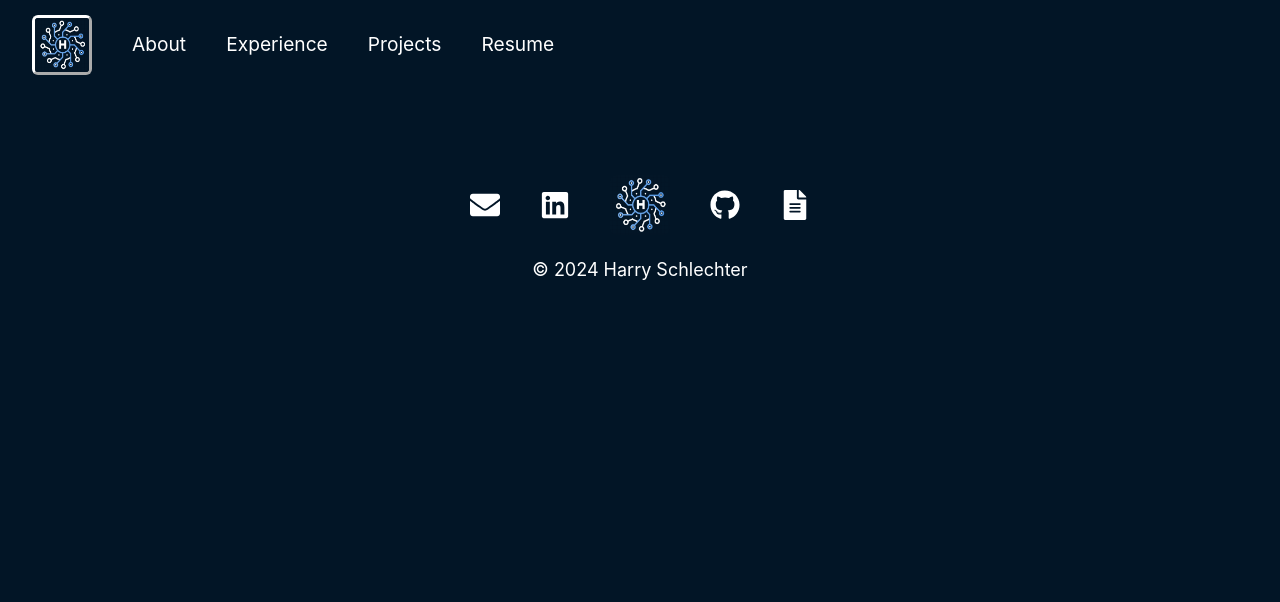
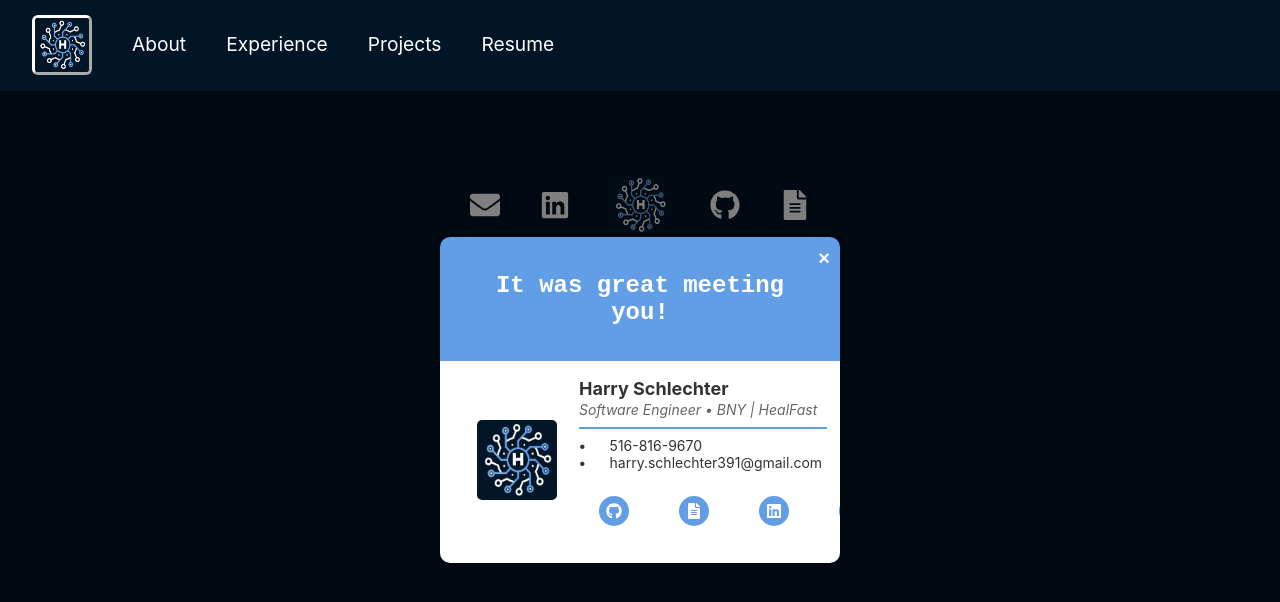
Before and after one commit to Harry-Schlechter/personal-site, a React (Create React App) app in the folder my-app/: page /hello in a window 1280 px wide. Shown: the top 602 px of the page. Built offline with nearby package versions, Linux system fonts and the light colour scheme.

Commit message:
hello-update

```diff
--- a/my-app/package.json
+++ b/my-app/package.json
@@ -17,6 +17,9 @@
     "react-icons": "^5.3.0",
     "react-router-dom": "^6.26.0",
     "react-scripts": "5.0.1",
+    "react-text-transition": "^3.1.0",
+    "react-typed": "^2.0.12",
+    "reactjs-popup": "^2.0.6",
     "typescript": "^4.9.5",
     "web-vitals": "^2.1.4"
   },
--- a/my-app/src/App.tsx
+++ b/my-app/src/App.tsx
@@ -7,6 +7,7 @@ import Experience from './pages/Experience';
 import Projects from './pages/Projects';
 import Navbar from './navbar';
 import Footer from './footer';
+import BusinessCard from './pages/BusinessCard';
 
 
 function App() {
@@ -20,6 +21,7 @@ function App() {
                 <Route path="/about" element={<About />} />
                 <Route path="/experience" element={<Experience />} />
                 <Route path="/projects" element={<Projects />} />
+                <Route path="/hello" element={<BusinessCard />} />
             </Routes>
             </main>
             <Footer/>
--- a/my-app/src/footer.tsx
+++ b/my-app/src/footer.tsx
@@ -29,7 +29,7 @@ const Footer: React.FC = () => {
                 </a>
             </div>
         </div>
-        <p className="copy">&copy; 2024 Harry Schlechter</p>
+        <p className="copy">&copy; 2025 Harry Schlechter</p>
         </>
     )
 };
--- /dev/null
+++ b/my-app/src/pages/BusinessCard.tsx
@@ -0,0 +1,206 @@
+import logo from "./mainlogo.png";
+import React, { useState } from "react";
+import { FaGithub, FaFileAlt, FaLinkedin, FaEnvelope } from "react-icons/fa";
+import TypewriterEffect from "./typed";
+
+const BusinessCard = () => {
+  const [showPopup, setShowPopup] = useState(true);
+
+  const closePopup = () => {
+    setShowPopup(false);
+  };
+
+  return (
+    <div>
+      <style>
+        {`
+          /* Overlay for background */
+          .overlay {
+            position: fixed;
+            top: 0;
+            left: 0;
+            width: 100%;
+            height: 100%;
+            background-color: rgba(0, 0, 0, 0.5);
+            z-index: 999;
+          }
+
+          .popup-container {
+            position: fixed;
+            top: 50%;
+            left: 50%;
+            transform: translate(-50%, -50%);
+            border-radius: 10px;
+            box-shadow: 0 4px 8px rgba(0, 0, 0, 0.2);
+            z-index: 1000;
+            width: 90%;
+            max-width: 400px;
+            overflow: hidden; /* Ensure border-radius applies */
+          }
+
+          .popup-header {
+            background-color: #619EE5; /* Light blue */
+            padding: 15px;
+            text-align: center;
+            color: #fff;
+            font-size: 18px;
+            font-weight: bold;
+          }
+
+          .popup-close {
+            position: absolute;
+            top: 10px;
+            right: 10px;
+            background: none;
+            border: none;
+            font-size: 20px;
+            font-weight: bold;
+            color: #fff;
+            cursor: pointer;
+          }
+
+          .popup-content {
+            background-color: #fff; /* White background */
+            padding: 15px;
+          }
+
+          .business-card-table {
+            width: 100%;
+            margin: 0;
+            border: none;
+          }
+
+          .business-card-table img {
+            width: 80px;
+            height: 80px;
+            border-radius: 5px;
+            transition: transform 0.3s ease;
+          }
+
+          .business-card-table img:hover {
+            transform: scale(1.25);
+          }
+
+          .business-card-table h2 {
+            font-size: 18px;
+            margin: 0;
+            color: #333;
+          }
+
+          .business-card-table em {
+            font-size: 14px;
+            color: #666;
+          }
+
+          .business-card-table p {
+            font-size: 14px;
+            margin: 5px 0;
+            color: #333;
+          }
+
+          .icon-container {
+            display: flex;
+            flex-direction: row;
+            gap: 10px;
+          }
+
+          .icon-circle {
+            width: 30px;
+            height: 30px;
+            background-color: #619EE5;
+            border-radius: 50%;
+            display: flex;
+            justify-content: center;
+            align-items: center;
+            transition: transform 0.3s ease;
+          }
+
+          .icon-circle:hover {
+            transform: scale(1.25);
+          }
+
+          .icon-circle svg {
+            width: 16px;
+            height: 16px;
+            color: #fff;
+          }
+        `}
+      </style>
+      {showPopup && (
+        <>
+          <div className="overlay" onClick={closePopup}></div>
+          <div className="popup-container">
+            <div className="popup-header">
+              <button className="popup-close" onClick={closePopup}>
+                &times;
+              </button>
+              <TypewriterEffect />
+            </div>
+            <div className="popup-content">
+              <table className="business-card-table">
+                <tbody>
+                  <tr>
+                    <td style={{ textAlign: "center" }}>
+                      <a href="https://harryschlechter.netlify.app/">
+                        <img src={logo} alt="Logo" />
+                      </a>
+                    </td>
+                    <td>
+                      <h2>Harry Schlechter</h2>
+                      <em>Software Engineer • BNY | HealFast</em>
+                      <hr
+                        style={{
+                          border: "0",
+                          borderTop: "2px solid #619EE5",
+                          margin: "8px 0",
+                        }}
+                      />
+                      <p>
+                        <strong>•</strong>{" "}
+                        <a href="sms:+15168169670" style={{ color: "#333" }}>
+                          516-816-9670
+                        </a>
+                        <br />
+                        <strong>•</strong>{" "}
+                        <a
+                          href="mailto:harry.schlechter391@gmail.com"
+                          style={{ color: "#333" }}
+                        >
+                          harry.schlechter391@gmail.com
+                        </a>
+                      </p>
+                      <div className="icon-container">
+                        <a href="https://github.com/Harry-Schlechter">
+                          <div className="icon-circle">
+                            <FaGithub />
+                          </div>
+                        </a>
+                        <a href="https://drive.google.com/file/d/1hQRMWD1toqAyb3wLDcLScXcfzv52i9Ee/view">
+                          <div className="icon-circle">
+                            <FaFileAlt />
+                          </div>
+                        </a>
+                        <a href="https://www.linkedin.com/in/harryschlechter/">
+                          <div className="icon-circle">
+                            <FaLinkedin />
+                          </div>
+                        </a>
+                        <a href="mailto:harry.schlechter391@gmail.com">
+                          <div className="icon-circle">
+                            <FaEnvelope />
+                          </div>
+                        </a>
+                      </div>
+                    </td>
+                  </tr>
+                </tbody>
+              </table>
+            </div>
+          </div>
+        </>
+      )}
+    </div>
+  );
+};
+
+export default BusinessCard;
--- /dev/null
+++ b/my-app/src/pages/typed.tsx
@@ -0,0 +1,35 @@
+import React, { useState, useEffect } from 'react';
+
+const TypewriterEffect = () => {
+  const [text, setText] = useState(''); // State for the current text
+  const fullText = 'It was great meeting you!'; // Full text to display
+  const typingSpeed = 100; // Typing speed in milliseconds
+
+  useEffect(() => {
+    let currentIndex = 0;
+
+    const type = () => {
+      if (currentIndex < fullText.length) {
+        // Add one valid character at a time
+        setText((prevText) => prevText + (fullText[currentIndex] || ''));
+        currentIndex++;
+        setTimeout(type, typingSpeed); // Call the function recursively
+      }
+    };
+
+    type(); // Start typing on mount
+
+    // Cleanup timeout in case the component unmounts
+    return () => {
+      currentIndex = fullText.length; // Ensure typing stops if unmounted
+    };
+  }, [fullText, typingSpeed]);
+
+  return (
+    <div style={{ fontFamily: 'monospace', fontSize: '24px', margin: '20px', color: 'white' }}>
+      {text}
+    </div>
+  );
+};
+
+export default TypewriterEffect;
```
Also changed, not shown: 2 other files (tests, documents, lock files or other folders).
